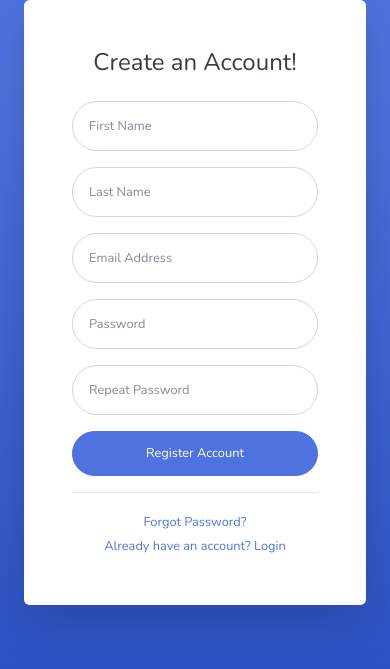
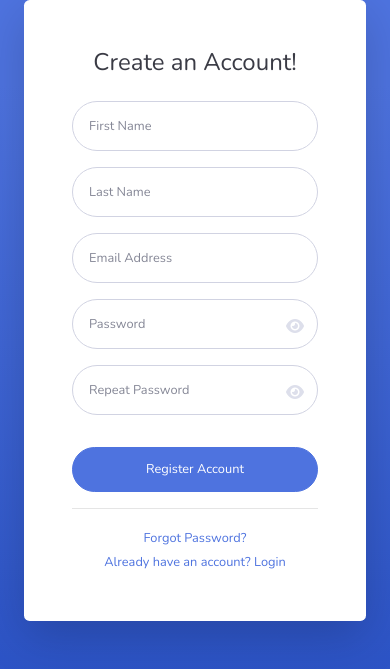
Before and after one commit to nicoitorma/scholarship-dev, a Flask app: page /register in a window 390 px wide. Shown: the top 669 px of the page. Run offline with Flask 3, Linux system fonts and the light colour scheme; some libraries are stand-ins or nearby versions.

Commit message:
'v1.0.6'

```diff
--- a/website/templates/admin/payout.html
+++ b/website/templates/admin/payout.html
@@ -51,6 +51,7 @@ sidebar_script %}
             </div>
           </div>
 
+          <!-- GWA Table -->
           <div class="row m-1">
             <div class="table-responsive">
               <div id="gwaTable"></div>
--- a/website/templates/register.html
+++ b/website/templates/register.html
@@ -31,6 +31,20 @@
 
     <!-- Form Validation -->
     <script src="{{ url_for('static', filename='js/register.js')}}"></script>
+
+    <style>
+      .reveal-btn {
+        position: absolute;
+        right: 20px;
+        top: 55%;
+        transform: translateY(-50%);
+        cursor: pointer;
+        border: none;
+        background: transparent;
+        font-size: 16px;
+        color: #777;
+      }
+    </style>
   </head>
 
   <body class="bg-gradient-primary">
@@ -96,7 +110,12 @@
                         placeholder="Password"
                         onblur="validatePassword()"
                         required
-                      /><small id="passwordError" class="error-message"></small>
+                      />
+                      <button
+                        type="button"
+                        class="fas fa-eye fa-2x text-gray-300 reveal-btn"
+                        onclick="togglePassword('Password')"
+                      ></button>
                     </div>
                     <div class="col-sm-6">
                       <input
@@ -107,9 +126,22 @@
                         placeholder="Repeat Password"
                         onblur="validateConfirmPassword()"
                         required
-                      /><small id="confPassError" class="error-message"></small>
+                      /><button
+                        type="button"
+                        class="fas fa-eye fa-2x text-gray-300 reveal-btn"
+                        onclick="togglePassword('RepeatPassword')"
+                      ></button>
                     </div>
                   </div>
+                  <div class="form-group row">
+                    <div class="col-sm-6">
+                      <small id="passwordError" class="error-message"></small>
+                    </div>
+                    <div class="col-sm-6">
+                      <small id="confPassError" class="error-message"></small>
+                    </div>
+                  </div>
+
                   <button
                     type="submit"
                     id="form-submit"
@@ -144,6 +176,17 @@
       </div>
     </div>
 
+    <script>
+      function togglePassword(inputId) {
+        var passwordInput = document.getElementById(inputId);
+        if (passwordInput.type === "password") {
+          passwordInput.type = "text";
+        } else {
+          passwordInput.type = "password";
+        }
+      }
+    </script>
+
     <!-- Bootstrap core JavaScript-->
     <script src="{{ url_for('static', filename='vendor/jquery/jquery.min.js')}}"></script>
     <script src="{{ url_for('static', filename='vendor/bootstrap/js/bootstrap.bundle.min.js')}}"></script>
```
Also changed, not shown: website/static/js/admin_data.js (+49 -29 lines), website/static/js/register.js (+3 -4 lines), website/templates/login.html (+29 -3 lines), website/views.py (+21 -0 lines).
